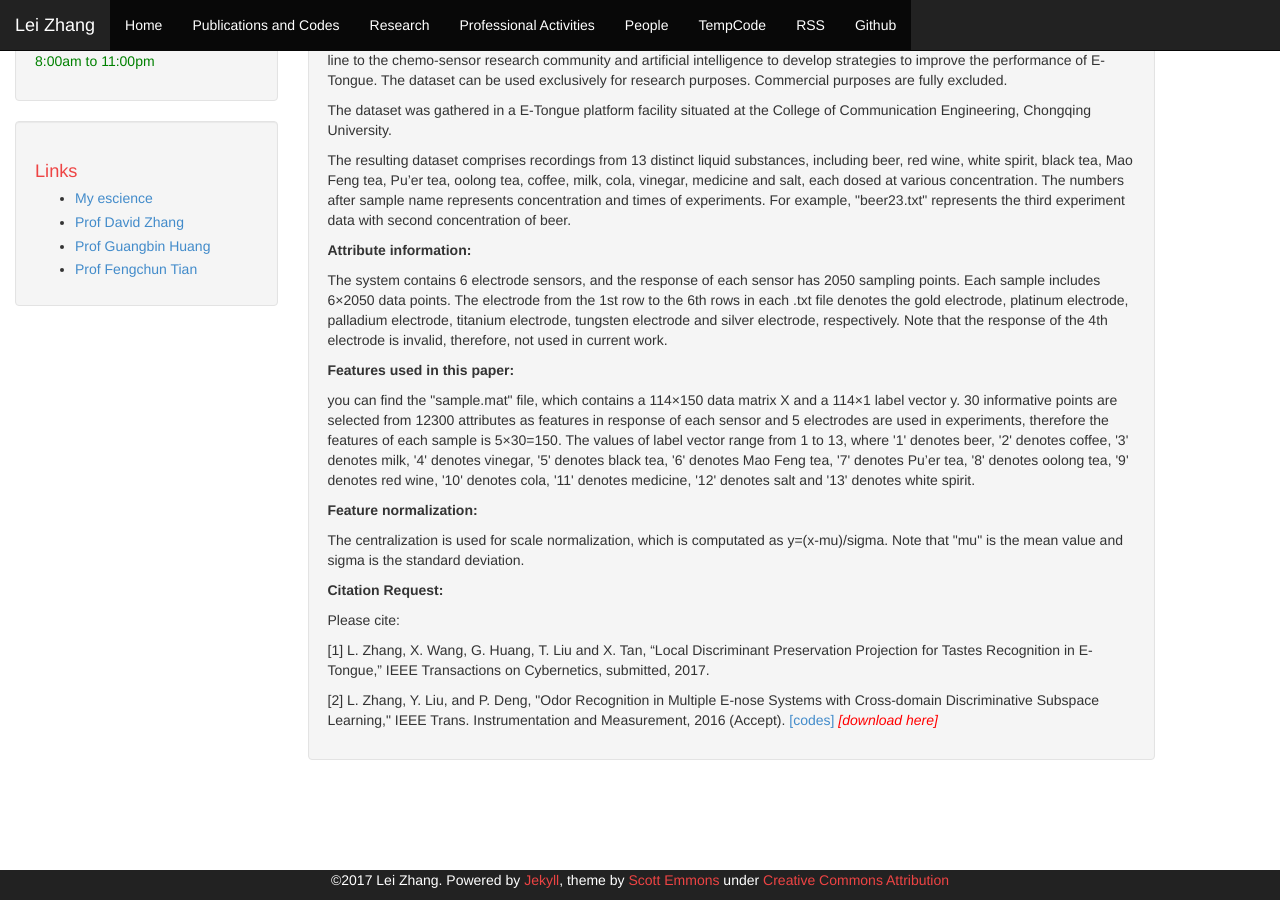
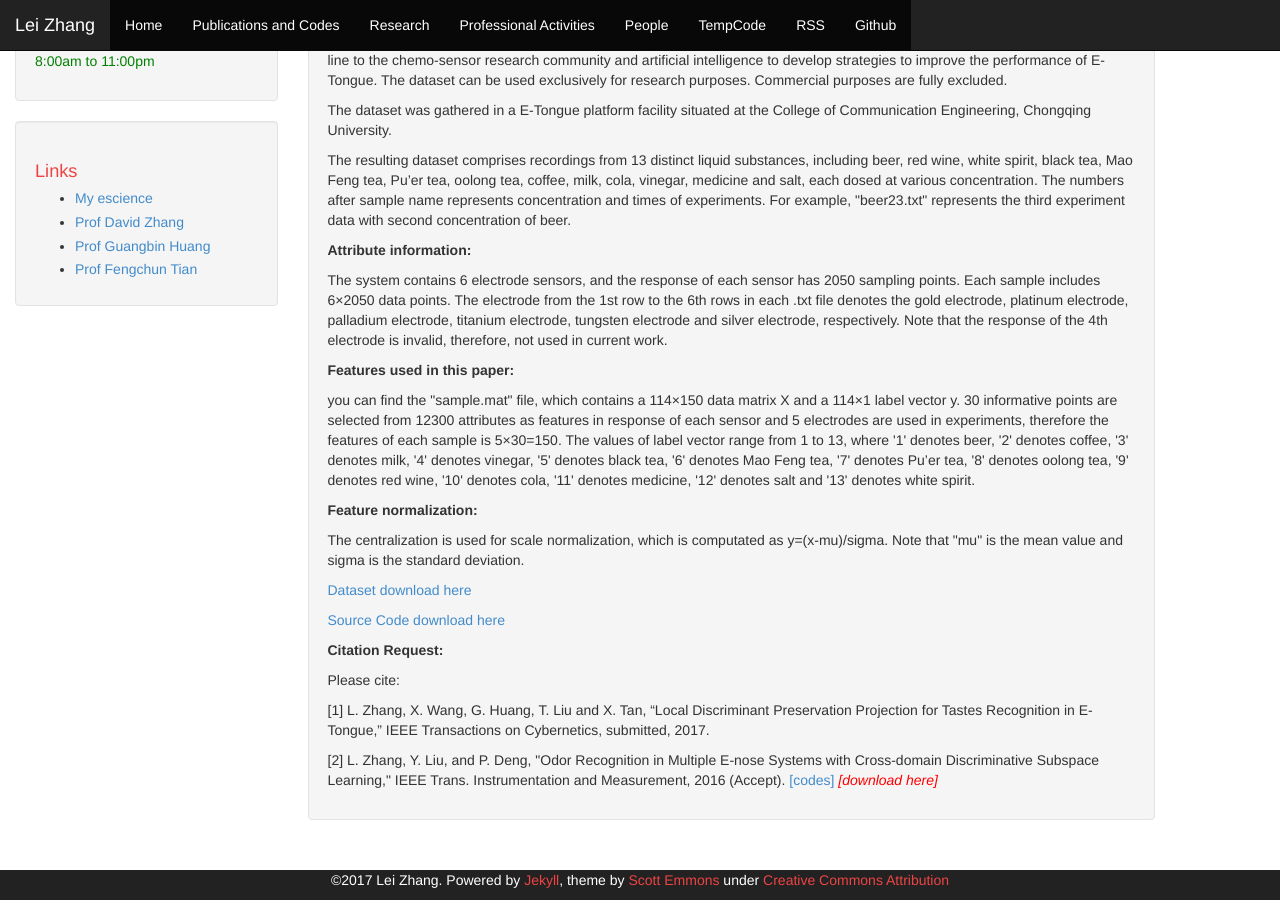
Before and after one commit to DrLeiZhang/website, a Jekyll site: the page built from tempcode.html, in a window 1280 px wide and 900 px high, scrolled down 691 px. Built offline with Jekyll 4.4.1, drawn with Linux system fonts in a browser that asks for light colours; Markdown is read by kramdown in place of the engine named in the settings.

Commit message:
Update
Signed-off-by: leizhang@cqu.edu.cn <leizhang@cqu.edu.cn>

```diff
--- a/tempcode.html
+++ b/tempcode.html
@@ -41,6 +41,8 @@
 <p><B>Feature normalization: </B></p>
 <p>The centralization is used for scale normalization, which is computated as y=(x-mu)/sigma. Note that "mu" is the mean value and sigma is the standard deviation.</p>
 
+<p><a href="resources/CQU-E_Tongue_data.rar">Dataset download here</a></p>
+<p><a href="resources/demo_code_E-Tongue.rar">Source Code download here</a></p>
 
 <p><b>Citation Request:</B></p>
 
```
Also changed, not shown: 2 other files.
